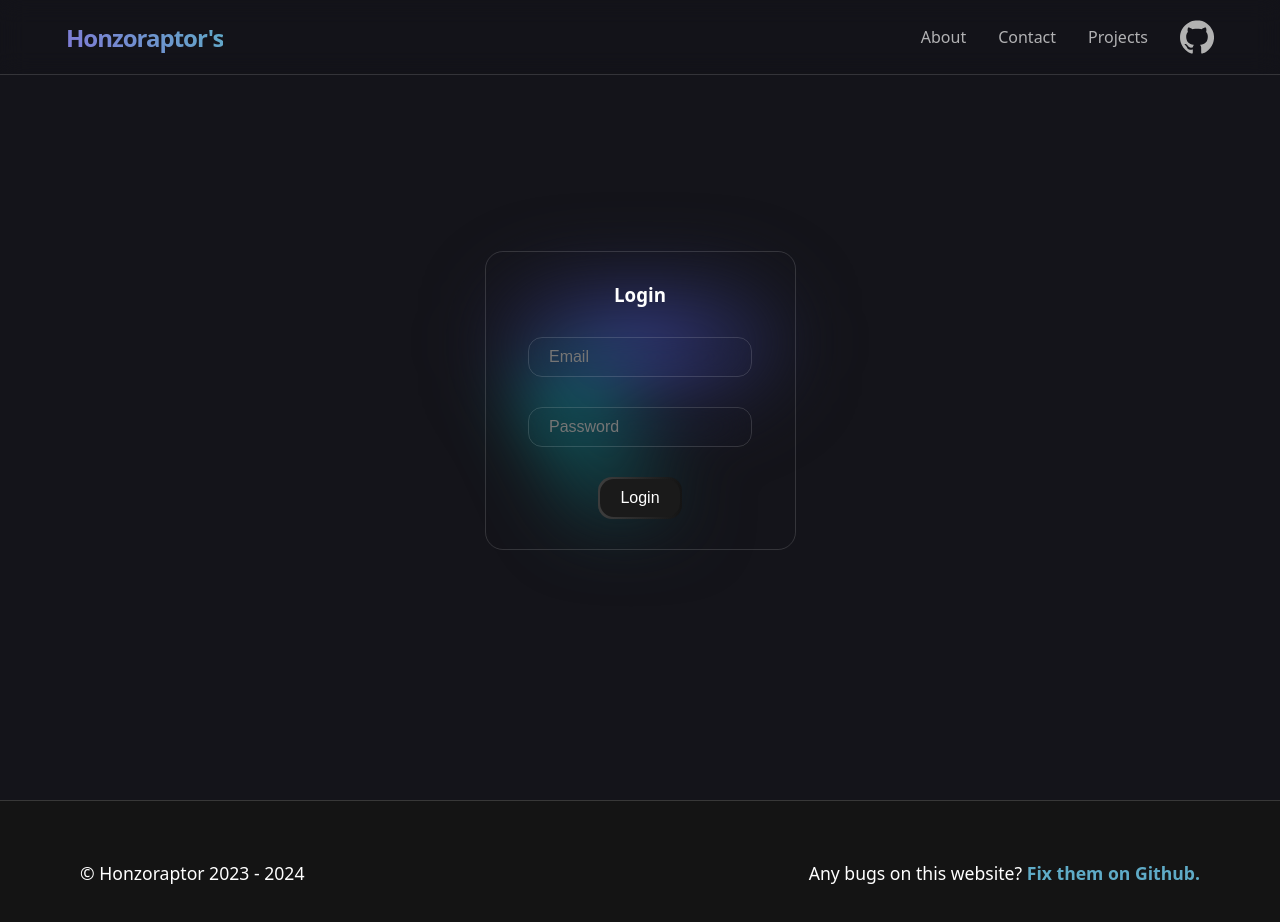
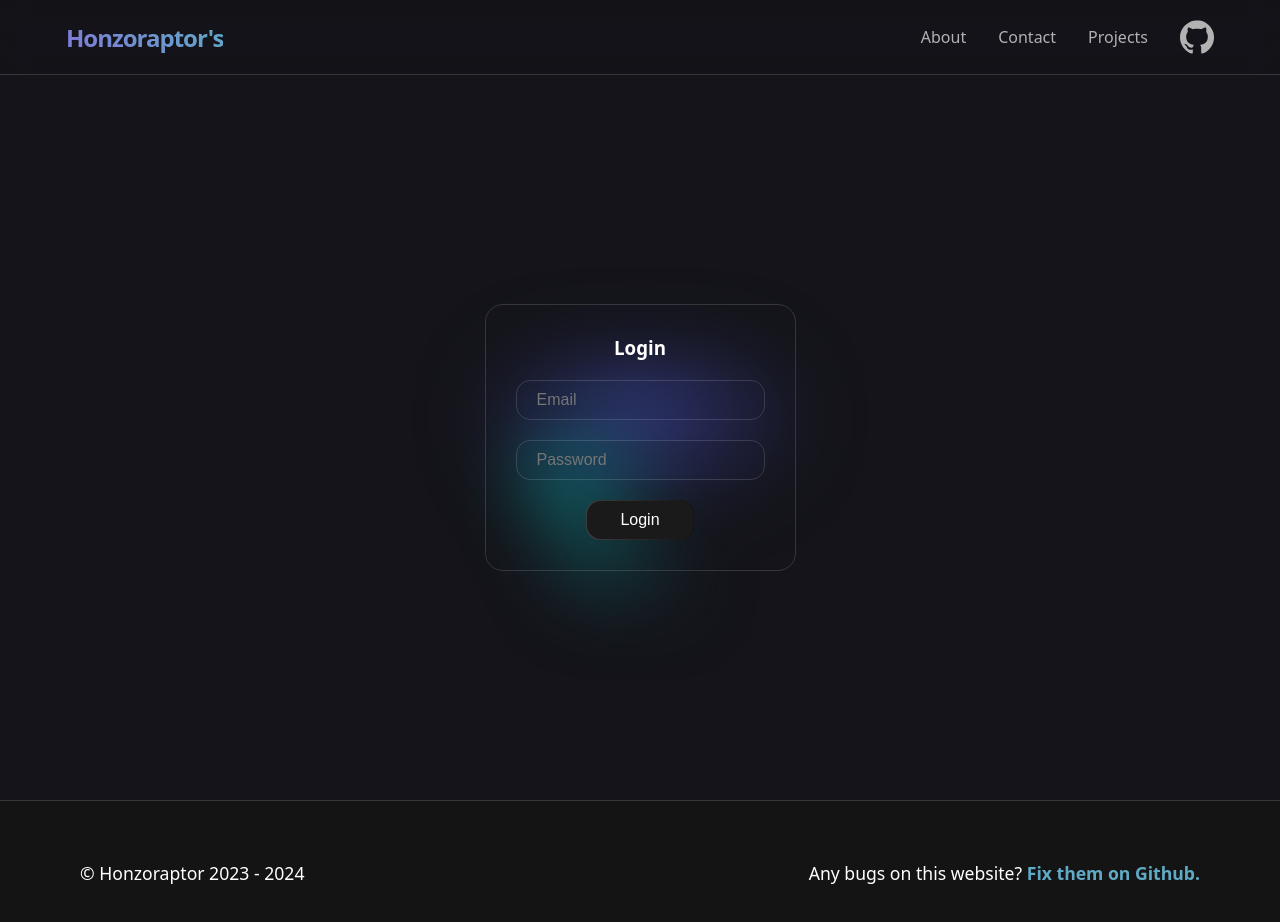
Before and after one commit to Honzoraptor31415/PortfolioV2, a Next.js app: page /login in a window 1280 px wide. Shown: the top 922 px of the page. Built offline with nearby package versions, Linux system fonts and the light colour scheme; no server answers.

Commit message:
Made some form error handling for /login, improved the ui and more.

```diff
--- a/src/app/globals.css
+++ b/src/app/globals.css
@@ -29,6 +29,7 @@
   --discord-color: #5865f2;
   --main-border-radius: 14px;
   --skill-bg-alpha-value: .5;
+  --login-form-submit-width: 106px;
 }
 
 * {
@@ -1429,7 +1430,7 @@ header.error {
   flex-direction: column;
   border: 1px var(--main-border-color) solid;
   border-radius: var(--border-radius-big);
-  gap: 30px;
+  gap: 20px;
 }
 
 .login-form input:not(input[type=submit]) {
@@ -1438,7 +1439,6 @@ header.error {
   backdrop-filter: blur(20px);
   padding: var(--main-padding-block) var(--main-padding-inline);
   outline: none;
-  max-width: 90%;
 }
 
 .login-form input,
@@ -1454,19 +1454,30 @@ header.error {
   border-radius: var(--main-border-radius);
   max-width: fit-content;
   transition: .3s;
+  cursor: pointer;
 }
 
 .login-form .submit {
   background: rgb(26, 26, 26);
   border-radius: inherit;
   padding: var(--main-padding-block) var(--main-padding-inline);
-  margin: 2px;
+  margin: 1px;
   border: none;
   cursor: pointer;
+  width: var(--login-form-submit-width);
+}
+
+.login-form .submit:disabled {
+  opacity: .5;
+}
+
+.login-form .form-btn-border:has(.submit:disabled) {
+  pointer-events: none;
+  cursor: default;
 }
 
 .login-form .form-btn-border:hover {
-  background-position-x: 53px;
+  background-position-x: calc(var(--login-form-submit-width) + 2px);
 }
 
 textarea:hover,
@@ -1683,12 +1694,11 @@ section p {
   justify-content: center;
 }
 
-.login-error {
+.form-error {
   color: red;
-  font-style: italic;
-  border-radius: 9px;
+  border-radius: 5px;
   background: rgba(111, 0, 0, 0.39);
-  padding: 7px;
+  padding: 5px;
   width: 100%;
 }
 
@@ -1819,8 +1829,12 @@ nav {
   height: var(--nav-height);
 }
 
-.nav-space-top {
+.nav-space-top-m {
   margin-top: var(--nav-height);
+}
+
+.nav-space-top-p {
+  padding-top: var(--nav-height);
 }
 
 .nav-btn-fade-in {
@@ -1994,3 +2008,35 @@ button img {
 button {
   font-size: 1rem;
 }
+
+.loader-spinner {
+  width: var(--spinner-size);
+  height: var(--spinner-size);
+  border: var(--spinner-border-width) solid var(--spinner-color);
+  border-bottom-color: transparent;
+  border-radius: 50%;
+  display: inline-block;
+  box-sizing: border-box;
+  animation: spinner-rotation 1s linear infinite;
+}
+
+@keyframes spinner-rotation {
+  0% {
+    transform: rotate(0deg);
+  }
+
+  100% {
+    transform: rotate(360deg);
+  }
+}
+
+.form-element {
+  width: 100%;
+  display: flex;
+  gap: 7px;
+  flex-direction: column;
+}
+
+.opacity-half {
+  opacity: .5;
+}
--- a/src/app/login/actions.ts
+++ b/src/app/login/actions.ts
@@ -8,6 +8,10 @@ import { createClient } from "@/utils/supabase/server";
 export async function login(formData: FormData) {
   const supabase = createClient();
 
+  const errorMessages: any = {
+    "invalid login credentials": "No match",
+  };
+
   // type-casting here for convenience
   // in practice, you should validate your inputs
   const data = {
@@ -17,7 +21,12 @@ export async function login(formData: FormData) {
 
   const { error } = await supabase.auth.signInWithPassword(data);
 
-  error && redirect("/error");
+  error &&
+    redirect(
+      `/login?emailMessage=${
+        errorMessages[error.message.toLowerCase()] ?? "Something went wrong"
+      }`
+    );
 
   revalidatePath("/", "layout");
   redirect("/");
--- a/src/app/login/page.tsx
+++ b/src/app/login/page.tsx
@@ -2,13 +2,14 @@ import BlurryBackground from "@/components/BlurryBackground"
 import { login } from "./actions"
 import { redirect } from "next/navigation"
 import { createClient } from "@/utils/supabase/server"
+import LoginForm from "@/components/LoginForm"
 
 export const metadata = {
   title: "Login",
   description: "Admin login for Honzoraptor"
 }
 
-async function Login() {
+async function LoginPage() {
   const supabase = createClient()
 
   const { data, error } = await supabase.auth.getUser()
@@ -18,18 +19,11 @@ async function Login() {
   }
 
   return (
-    <header className="login-header">
-      <BlurryBackground />
-      <form className="login-form">
-        <h3>Login</h3>
-        <input type="email" id="email" name="email" placeholder="Email" />
-        <input type="password" id="password" name="password" placeholder="Password" />
-        <div className="form-btn-border">
-          <button formAction={login} className="submit">Login</button>
-        </div>
-      </form>
+    <header className="login-header nav-space-top-p">
+      <BlurryBackground className="nav-space-top-m" />
+      <LoginForm login={login} />
     </header>
   )
 }
 
-export default Login
+export default LoginPage
--- a/src/components/BlurryBackground.tsx
+++ b/src/components/BlurryBackground.tsx
@@ -1,6 +1,10 @@
-function BlurryBackground() {
+interface props {
+  className?: string
+}
+
+function BlurryBackground({ className }: props) {
   return (
-    <div className="bg-wrp">
+    <div className={`bg-wrp ${className ?? ""}`}>
       <div className="background-element"></div>
       <div className="background-element"></div>
     </div>
--- /dev/null
+++ b/src/components/LoginForm.tsx
@@ -0,0 +1,34 @@
+"use client"
+
+import { useSearchParams } from "next/navigation"
+import { useEffect, useState } from "react"
+
+interface props {
+  login: (data: any) => void
+}
+
+function LoginForm({ login }: props) {
+  const searchParams = useSearchParams()
+
+  console.log(searchParams.get("emailMessage"))
+
+  useEffect(() => {
+    window.history.replaceState(null, '', '/login')
+  }, [])
+
+  return (
+    <form className="login-form">
+      <h3>Login</h3>
+      <div className="form-element">
+        {searchParams.get("emailMessage") && <p className="form-error">{searchParams.get("emailMessage")}</p>}
+        <input type="email" id="email" name="email" placeholder="Email" />
+      </div>
+      <input type="password" id="password" name="password" placeholder="Password" />
+      <div className="form-btn-border">
+        <button formAction={login} className="submit">Login</button>
+      </div>
+    </form>
+  )
+}
+
+export default LoginForm
--- a/src/components/Nav.tsx
+++ b/src/components/Nav.tsx
@@ -18,12 +18,9 @@ function Nav() {
   }
 
   async function signOut() {
-    const { error } = await supabase.auth.signOut();
-    console.log(error);
+    await supabase.auth.signOut();
     setUser(null);
-    if (!error) {
-      redirect("/");
-    }
+    redirect("/");
   }
 
   useEffect(() => {
@@ -67,9 +64,8 @@ function Nav() {
           </Link>
           <div className="grid-wrp nav-side">
             <button
-              className={`nav-menu-button nav-button grid-wrp ${
-                fadeAnimation ? "nav-btn-fade-in" : ""
-              }`}
+              className={`nav-menu-button nav-button grid-wrp ${fadeAnimation ? "nav-btn-fade-in" : ""
+                }`}
               onClick={() => {
                 setShowNav(!showNav);
                 setFadeAnimation(true);
@@ -81,9 +77,8 @@ function Nav() {
           </div>
         </nav>
         <div
-          className={`expanded ${
-            showNav ? "expanded-shown" : "expanded-hidden"
-          }`}
+          className={`expanded ${showNav ? "expanded-shown" : "expanded-hidden"
+            }`}
         >
           <div className="menu">
             <Link
--- a/src/components/Project.tsx
+++ b/src/components/Project.tsx
@@ -115,7 +115,7 @@ function Project({
                     href={link}
                     className="primary-btn align-center btn-gap project-link"
                   >
-                    View demo
+                    View website
                     <img src="/link-away.svg" className="image-height-20" />
                   </Link>
                 </>
--- a/src/components/pages/Projects.tsx
+++ b/src/components/pages/Projects.tsx
@@ -5,7 +5,7 @@ import { DBProject } from "@/lib/types/db";
 
 function Projects({ projects }: any) {
   return (
-    <main className="nav-space-top projects">
+    <main className="nav-space-top-m projects">
       <h1>My projects</h1>
       <div className="projects-wrp">
         {projects?.length > 0 ? (
```
Also changed, not shown: src/app/error/page.tsx (deleted, +0 -8 lines), src/components/Spinner.tsx (added, +20 -0 lines).
